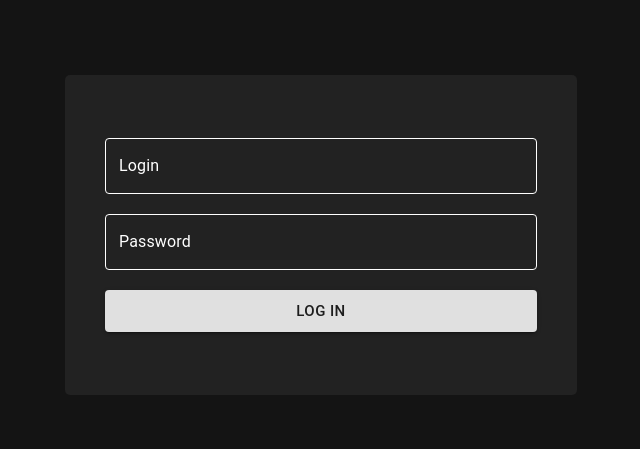
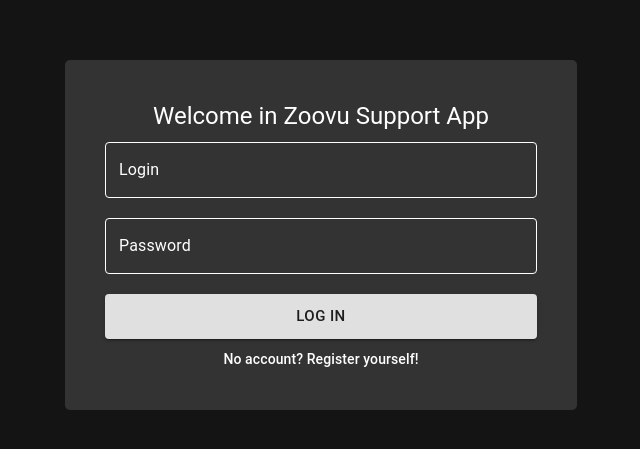
Before and after one commit to fszwedo/support-management-frontend-app, a React (Create React App) app: page / in a window 1280 px wide. Shown: the part 165-614 px from the top of the page, without its empty margins (319-959 px from the left). Built offline with nearby package versions, Linux system fonts and the light colour scheme.

Commit message:
moved Login to a separate component

```diff
--- a/src/App.css
+++ b/src/App.css
@@ -34,5 +34,6 @@
   width: 85vw;
   display: flex;
   justify-content: center;
-  margin-top: 20px;
+  padding: 20px 0 ;
+  overflow-y: scroll;
 }
--- a/src/App.tsx
+++ b/src/App.tsx
@@ -13,7 +13,7 @@
 
 import LoginPage from './pages/Login';
 
-import { getUserFromLocalStorage } from './app/utils';
+import { getUserFromLocalStorage, removeUserFromLocalStorage } from './app/utils';
 
 import { ThemeProvider, createTheme } from '@material-ui/core/styles'
 
@@ -30,14 +30,14 @@
       primary: '#fff',
     }
   }
-  })
+})
 
 function App() {
   const userData = getUserFromLocalStorage();
   const [isLogged, setIsLogged] = useState(Boolean(userData.userType));
 
   const MainContent = () => {
-    if (!isLogged) return <LoginPage submitHandler={() => {setIsLogged(true)}} />
+    if (!isLogged) return <LoginPage submitHandler={() => { setIsLogged(true) }} />
 
     else return <div className="App">
       <div className='header'>
@@ -45,7 +45,10 @@
       </div>
       <div className='main'>
         <div className='nav'>
-          <SideNavigation />
+          <SideNavigation onLogout={() => {
+            setIsLogged(false);
+            removeUserFromLocalStorage();
+          }} />
         </div>
         <div className='switch'>
           <Switch>
--- /dev/null
+++ b/src/components/Login/Login.module.css
@@ -0,0 +1,38 @@
+.outerContainer {
+    display: flex;
+    align-items: center;
+    justify-content: center;
+    width: 100vw;
+    height: 100vh;
+}
+
+.innerContainer {
+    background-color: #333;
+    display: flex;
+    align-items: center;
+    justify-content: center;
+    width: 40vw;
+    min-height: 40vh;
+    flex-direction: column;
+    border-radius: 5px;
+    padding: 40px;
+}
+
+.input, .button {
+    width: 100%;
+    margin: 10px;
+    min-height: 45px;
+}
+
+.input {
+    border-color: white;
+}
+
+.input-border {
+    border-color: white;
+}
+
+input:-webkit-autofill{
+    -webkit-background-clip: text;
+    -webkit-text-fill-color: white;
+}
--- /dev/null
+++ b/src/components/Login/Login.tsx
@@ -0,0 +1,110 @@
+import TextField from '@material-ui/core/TextField'
+import Button from '@material-ui/core/Button'
+import Container from '@material-ui/core/Container'
+
+import classes from './Login.module.css'
+
+import { useRef, useState } from 'react'
+
+import BaseService from '../../app/baseService'
+import { saveUserDataToLocalStorage } from '../../app/utils'
+import { Typography } from '@material-ui/core'
+import CircularProgress from '@material-ui/core/CircularProgress'
+import Link from '@material-ui/core/Link'
+
+interface LoginProps {
+    submitHandler: Function
+    openRegister: Function
+}
+
+function Login(props: LoginProps) {
+    const loginRef = useRef<HTMLInputElement>(null);
+    const passwordRef = useRef<HTMLInputElement>(null);
+    const [error, setError] = useState('');
+    const [isLoading, setIsLoading] = useState(false);
+
+    const loginHandler = async () => {
+        setIsLoading(true);
+        const service = new BaseService();
+        try {
+            const response = await service.post('/login', {
+                email: loginRef.current!.value,
+                password: passwordRef.current!.value
+            })
+            saveUserDataToLocalStorage(response);
+            props.submitHandler();
+            setIsLoading(false);
+        }
+        catch (err: any) {
+            if (err.response) setError(err?.response.data.message);
+            else setError('Application unavailable')
+            setIsLoading(false);
+        }
+    }
+
+    const loader = () => {
+        if (isLoading) return <CircularProgress size="27px" color="secondary"/>
+        else return 'Log In'
+    }
+
+    return (<Container className={classes.outerContainer}>
+        <form className={classes.innerContainer}>
+            <Typography variant='h5'>Welcome in Zoovu Support App</Typography>
+            <TextField
+                label="Login"
+                variant="outlined"
+                color="primary"
+                type="email"
+                name="email"
+                InputLabelProps={{
+                    style: { color: '#fff' },
+                }}
+                InputProps={{
+                    classes: {
+                        notchedOutline: classes['input-border'],
+                    },
+                }}
+                className={classes.input}
+                inputRef={loginRef}
+            />
+            <TextField
+                name="password"
+                label="Password"
+                type="password"
+                variant="outlined"
+                color="primary"
+                InputLabelProps={{
+                    style: { color: '#fff' },
+                }}
+                InputProps={{
+                    classes: {
+                        notchedOutline: classes['input-border'],
+                    },
+                }}
+                className={classes.input}
+                inputRef={passwordRef}
+            />
+            <Typography
+                color='error'
+                variant='subtitle2'
+            >
+                {error}
+            </Typography>
+            <Button
+                type="button"
+                className={classes.button}
+                variant="contained"
+                size="large"
+                onClick={loginHandler}>
+                {loader()}
+            </Button>
+            <Link
+                variant='subtitle2'
+                onClick={props.openRegister()}
+            >No account? Register yourself!</Link>
+        </form>
+    </Container>
+    )
+}
+
+export default Login;
--- a/src/components/ShiftRotaTable/ShiftRotaTable.module.css
+++ b/src/components/ShiftRotaTable/ShiftRotaTable.module.css
@@ -4,35 +4,3 @@
     height: 100%;
     flex-direction: column;
 }
-
-.loaderContainer {
-    display: flex;
-    flex-direction: column;
-    justify-content: center;
-    align-items: center;
-    width: 100%;
-    height: 100%;
-}
-
-.hourglass {
-    width: 250px;
-    height: 250px;
-    margin-bottom: 100px;
-    animation: hourglass 1.2s infinite;
-}
-
-@keyframes hourglass {
-    0% {
-        transform: rotate(0);
-        animation-timing-function: cubic-bezier(0.55, 0.055, 0.675, 0.19);
-    }
-
-    50% {
-        transform: rotate(900deg);
-        animation-timing-function: cubic-bezier(0.215, 0.61, 0.355, 1);
-    }
-
-    100% {
-        transform: rotate(1800deg);
-    }
-}
--- a/src/components/SideNavigation/SideNavigation.module.css
+++ b/src/components/SideNavigation/SideNavigation.module.css
@@ -1,10 +1,17 @@
 .main {
     display: flex;
     flex-direction: column;
-    margin: 10px;
 }
 
-.button {
+.container{
+    display:flex;
+    flex-direction: column;
+    height: 100%;
+    margin: 0 10px;
+    justify-content: space-between
+}
+
+.button, .logout {
     background-color: #222;
     border-radius: 4px;
     border-style: none;
@@ -33,3 +40,8 @@
     margin-top: 10px;
     text-decoration: none;
 }
+
+.logout {
+    justify-self: flex-end;
+    margin-bottom: 20px;
+}
--- a/src/components/SideNavigation/SideNavigation.tsx
+++ b/src/components/SideNavigation/SideNavigation.tsx
@@ -4,12 +4,16 @@
 
 
 interface SideNavigationProps {
+    onLogout: any
 }
 
 function SideNavigation(props: SideNavigationProps) {
-    return <div className={classes.main}>
-        <Link to={PATHS.SHIFTROTA} className={classes.button}>Shift Rota</Link>
-        <Link to={PATHS.TESTPATH} className={classes.button}>Some other tab</Link>
+    return <div className={classes.container}>
+        <div className={classes.main}>
+            <Link to={PATHS.SHIFTROTA} className={classes.button}>Shift Rota</Link>
+            <Link to={PATHS.TESTPATH} className={classes.button}>Some other tab</Link>
+        </div>
+        <Link to={'/'} className={classes.logout} onClick={props.onLogout}>Log out</Link>
     </div>
 }
 
--- a/src/pages/Login.tsx
+++ b/src/pages/Login.tsx
@@ -1,86 +1,18 @@
-import TextField from '@material-ui/core/TextField'
-import Button from '@material-ui/core/Button'
-import Container from '@material-ui/core/Container'
-
 import classes from './Login.module.css'
 
 import { useRef, useState } from 'react'
 
-import BaseService from '../app/baseService'
-import { saveUserDataToLocalStorage } from '../app/utils'
-import { Typography } from '@material-ui/core'
+import Login from '../components/Login/Login'
 
 interface LoginPageProps {
     submitHandler: Function
 }
 
 function LoginPage(props: LoginPageProps) {
-    const loginRef = useRef<HTMLInputElement>(null);
-    const passwordRef = useRef<HTMLInputElement>(null);
-    const [error, setError] = useState();
+    const [isRegisterActive, setisRegisterActive] = useState(false);
 
-    const loginHandler = async () => {
-        const service = new BaseService();
-        try {
-            const response = await service.post('/login', {
-                email: loginRef.current!.value,
-                password: passwordRef.current!.value
-            })
-            saveUserDataToLocalStorage(response);
-            props.submitHandler();
-        }
-        catch (err: any) {
-            setError(err?.response.data.message);
-        }
-    }
 
-    return (<Container className={classes.outerContainer}>
-        <Container className={classes.innerContainer}>
-            <TextField
-                label="Login"
-                variant="outlined"
-                color="primary"
-                type="email"
-                InputLabelProps={{
-                    style: { color: '#fff' },
-                }}
-                InputProps={{
-                    classes: {
-                        notchedOutline: classes['input-border'],
-                    },
-                }}
-                className={classes.input}
-                inputRef={loginRef}
-            />
-            <TextField
-                label="Password"
-                variant="outlined"
-                color="primary"
-                InputLabelProps={{
-                    style: { color: '#fff' },
-                }}
-                InputProps={{
-                    classes: {
-                        notchedOutline: classes['input-border'],
-                    },
-                }}
-                className={classes.input}
-                inputRef={passwordRef}
-            />
-            <Typography
-                color='error'
-            >
-                {error}
-            </Typography>
-            <Button
-                className={classes.button}
-                variant="contained"
-                size="large"
-                onClick={loginHandler}>
-                Log in</Button>
-        </Container>
-    </Container>
-    )
+    return <Login submitHandler={props.submitHandler} openRegister={() => {setisRegisterActive(true)}}/>
 }
 
 export default LoginPage;
```
Also changed, not shown: src/components/Register/Register.tsx (added, +10 -0 lines), src/components/Register/Register.module.css (added).
